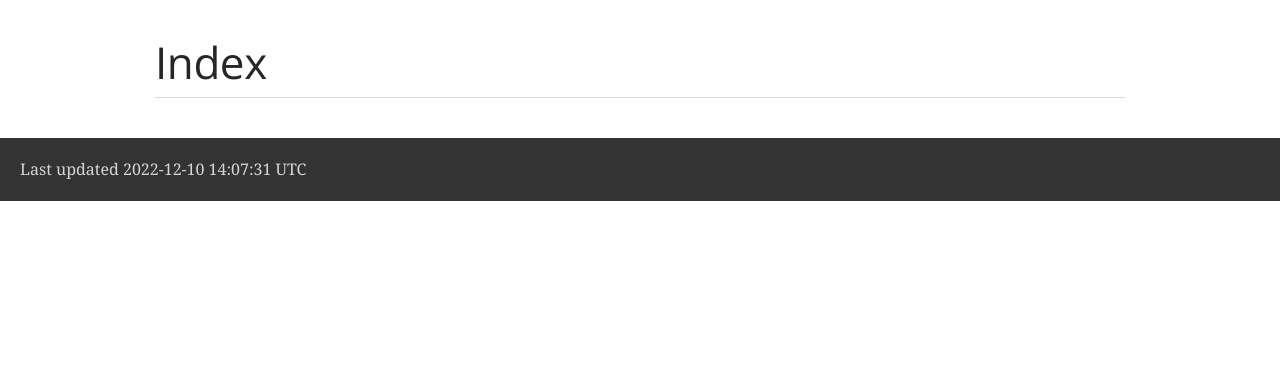
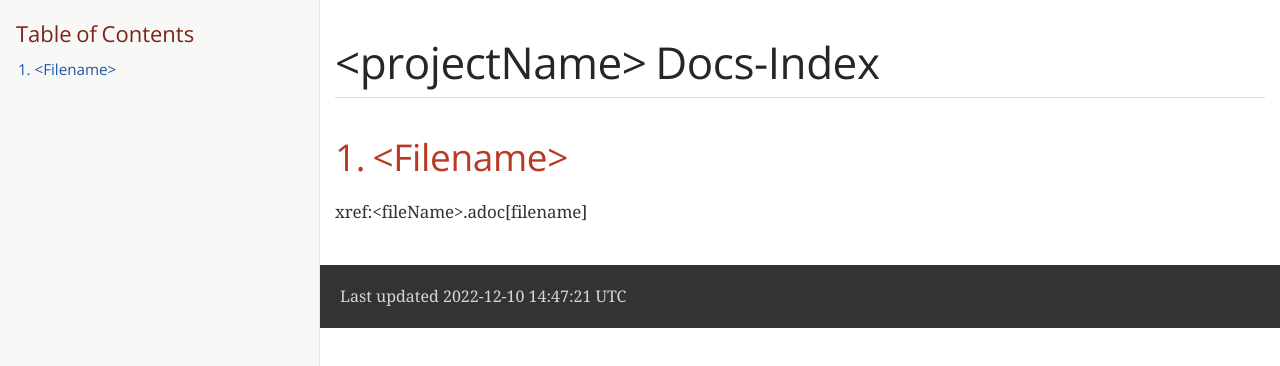
Before and after one commit to JonasTheGitMaster/GH-Pages-Automation-Template, a plain HTML site: page index.html in a window 1280 px wide. Shown: the top 366 px of the page. Drawn offline with nearby package versions, Linux system fonts and the light colour scheme; a web font is replaced by a local one.

Commit message:
Deploying to gh-pages from  @ 1055969fef1c60e98af3f39749ad4c5bdd4a13e2 🚀

```diff
--- a/index.html
+++ b/index.html
@@ -6,7 +6,7 @@
 <meta name="viewport" content="width=device-width, initial-scale=1.0">
 <meta name="generator" content="Asciidoctor 2.0.18">
 <link rel="icon" type="image/png" href="themes/favicon.png">
-<title>Index</title>
+<title>&lt;projectName&gt; Docs-Index</title>
 <link rel="stylesheet" href="https://fonts.googleapis.com/css?family=Open+Sans:300,300italic,400,400italic,600,600italic%7CNoto+Serif:400,400italic,700,700italic%7CDroid+Sans+Mono:400,700">
 <style>
 /*! Asciidoctor default stylesheet | MIT License | https://asciidoctor.org */
@@ -438,16 +438,29 @@ body.book #toc,body.book #preamble,body.book h1.sect0,body.book .sect1>h2{page-b
 </style>
 <link rel="stylesheet" href="https://cdnjs.cloudflare.com/ajax/libs/font-awesome/4.7.0/css/font-awesome.min.css">
 </head>
-<body class="article">
+<body class="article toc2 toc-left">
 <div id="header">
-<h1>Index</h1>
+<h1>&lt;projectName&gt; Docs-Index</h1>
+<div id="toc" class="toc2">
+<div id="toctitle">Table of Contents</div>
+<ul class="sectlevel1">
+<li><a href="#_filename">1. &lt;Filename&gt;</a></li>
+</ul>
+</div>
 </div>
 <div id="content">
-
+<div class="sect1">
+<h2 id="_filename"><a class="anchor" href="#_filename"></a>1. &lt;Filename&gt;</h2>
+<div class="sectionbody">
+<div class="paragraph">
+<p>xref:&lt;fileName&gt;.adoc[filename]</p>
+</div>
+</div>
+</div>
 </div>
 <div id="footer">
 <div id="footer-text">
-Last updated 2022-12-10 14:07:31 UTC
+Last updated 2022-12-10 14:47:21 UTC
 </div>
 </div>
 </body>
```
